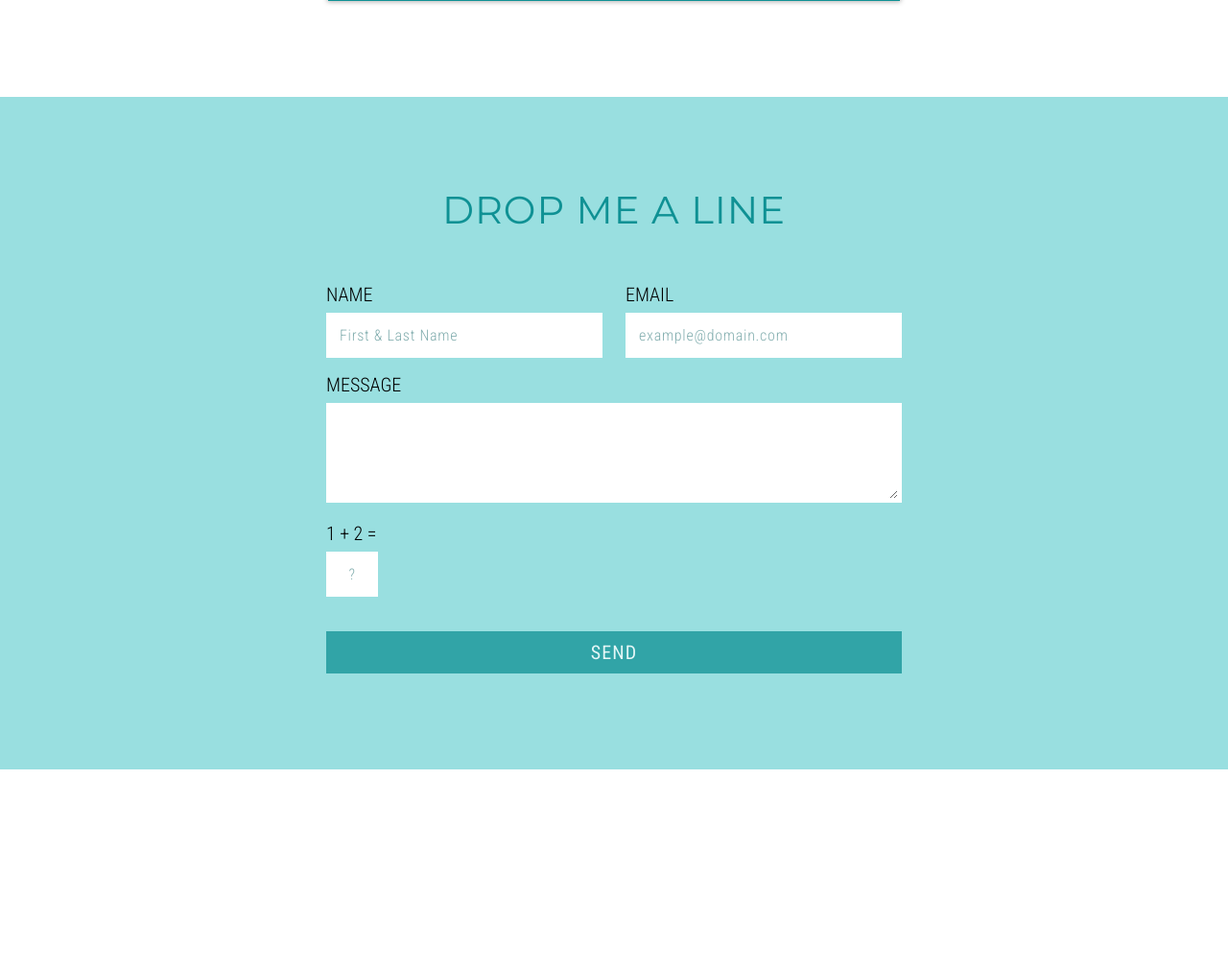
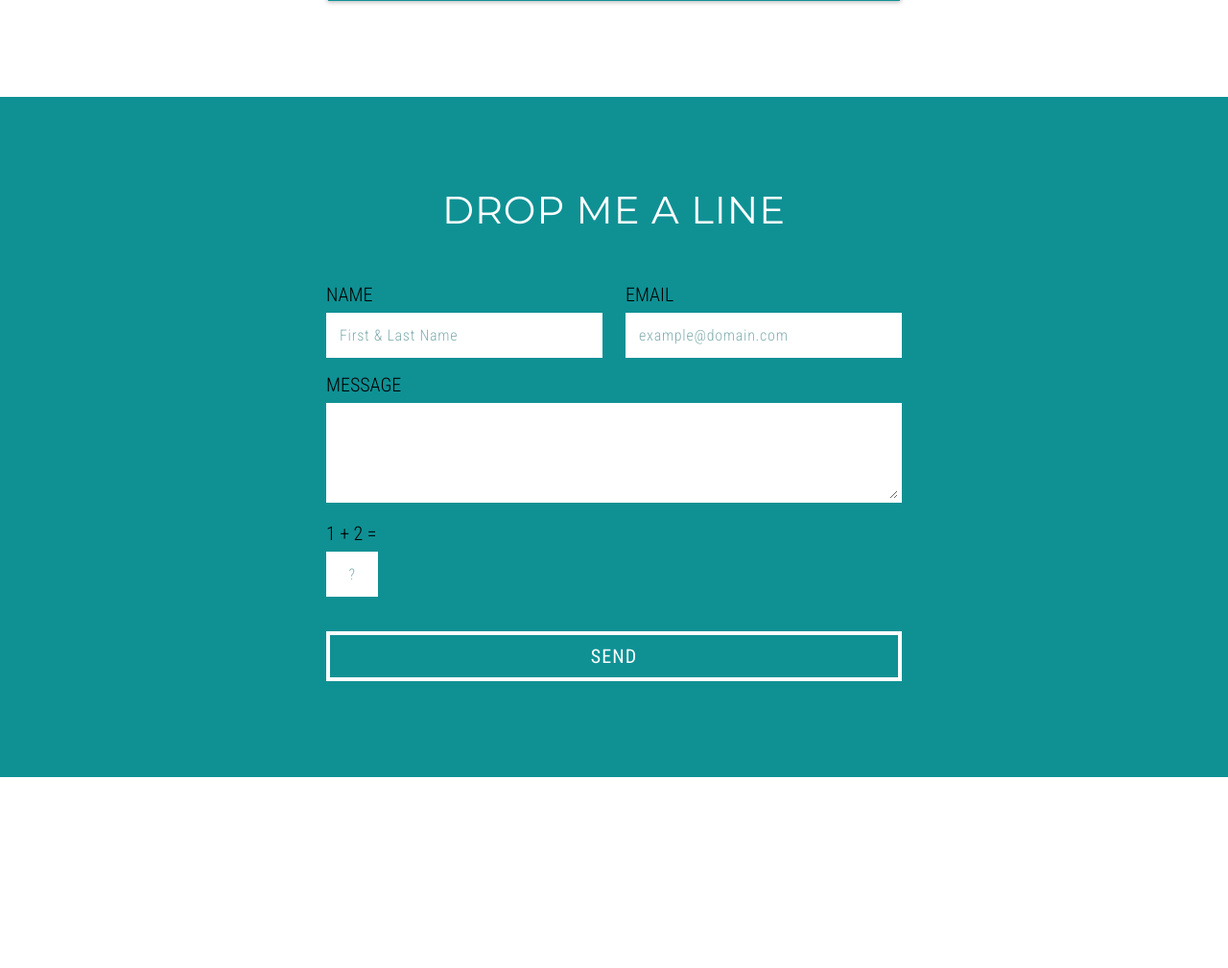
Before and after one commit to kirstenjvd/portfolio, a PHP site: page / in a window 1280 px wide. Shown: the part 2782-3791 px from the top of the page at 96% size. Before the commit the page ends 3584 px from the top, so only its background shows below. Run offline with PHP 8.4, Linux system fonts and the light colour scheme; data that the repository does not hold is empty; some libraries are stand-ins or nearby versions.

Commit message:
transition update and form colors

```diff
--- a/styles/main.css
+++ b/styles/main.css
@@ -58,14 +58,14 @@
     .form-horizontal textarea:focus,
     .form-horizontal input[type="email"]:focus,
     .form-horizontal input[type="text"]:focus {
-      border: 4px solid #0F9194;
+      border: 4px solid #000;
       opacity: 1;
       transition: .2s all; }
       .form-horizontal textarea:focus::-webkit-input-placeholder,
       .form-horizontal input[type="email"]:focus::-webkit-input-placeholder,
       .form-horizontal input[type="text"]:focus::-webkit-input-placeholder {
         opacity: 0;
-        transition: .5s all; }
+        transition: .25s all; }
     .form-horizontal textarea::-webkit-input-placeholder,
     .form-horizontal input[type="email"]::-webkit-input-placeholder,
     .form-horizontal input[type="text"]::-webkit-input-placeholder {
@@ -82,7 +82,7 @@
     .form-horizontal input[type="email"]:-ms-input-placeholder,
     .form-horizontal input[type="text"]:-ms-input-placeholder {
       color: #83AEAF;
-      transition: .5s all; }
+      transition: .25s all; }
   .form-horizontal label {
     margin-bottom: 7px;
     text-transform: uppercase;
@@ -114,7 +114,7 @@
     font-weight: 500;
     border: none;
     outline: none;
-    background: #0f9194;
+    background: none;
     width: 100%;
     text-align: center;
     text-transform: uppercase;
@@ -125,9 +125,10 @@
     border-radius: 0 !important;
     -webkit-appearance: none;
     margin-top: 20px;
-    opacity: .75; }
+    border: 4px solid #fff; }
     .form-horizontal input[type="submit"]:hover {
-      opacity: 1; }
+      background: #fff;
+      color: black; }
   .form-horizontal .clr:before, .form-horizontal .clr:after {
     content: " ";
     display: table; }
@@ -156,10 +157,11 @@
     padding: 10px; }
 
 .section.contact-form {
-  background: #99DFE0; }
+  background: #0f9194; }
   .section.contact-form h2 {
     margin-bottom: 50px;
-    font-size: 40px; }
+    font-size: 40px;
+    color: #fff; }
     @media screen and (max-width: 900px) {
       .section.contact-form h2 {
         font-size: 2em; } }
--- a/styles/partials/_form.scss
+++ b/styles/partials/_form.scss
@@ -18,12 +18,12 @@
 		-webkit-appearance: none;
 		border: 4px solid #fff;
 		&:focus{
-			border: 4px solid #0F9194;
+			border: 4px solid #000;
 			opacity:1;
 			transition: .2s all;
 			&::-webkit-input-placeholder{
 				opacity:0;
-				transition: .5s all;
+				transition: .25s all;
 			}
 		}
 		&::-webkit-input-placeholder{color:#83AEAF;}
@@ -31,7 +31,7 @@
 		&::-moz-placeholder{color:#83AEAF;}
 		&:-ms-input-placeholder{
 			color:#83AEAF;
-			transition: .5s all;
+			transition: .25s all;
 		}
 
     }
@@ -69,7 +69,7 @@
 		font-weight: 500;
 		border: none;
 		outline: none;
-		background:$color-brand;
+		background: none;
 		width: 100%;
 		text-align: center;
 		text-transform: uppercase;
@@ -80,9 +80,10 @@
 		border-radius: 0 !important;
 		-webkit-appearance: none;
 		margin-top:20px;
-		opacity:.75;
+		border: 4px solid #fff;
 		&:hover{
-			opacity:1;
+			background: #fff;
+			color: $black;
 		}
     }
 	.clr{
@@ -115,10 +116,11 @@
 }
 
 .section.contact-form{
-	background: #99DFE0;
+	background: #0f9194;
 	h2{
 		margin-bottom: 50px;
 	    font-size: 40px;
+	    color: #fff;
 	    @include max-screen($tablet){
 	    	font-size:2em;
 	    }
```
